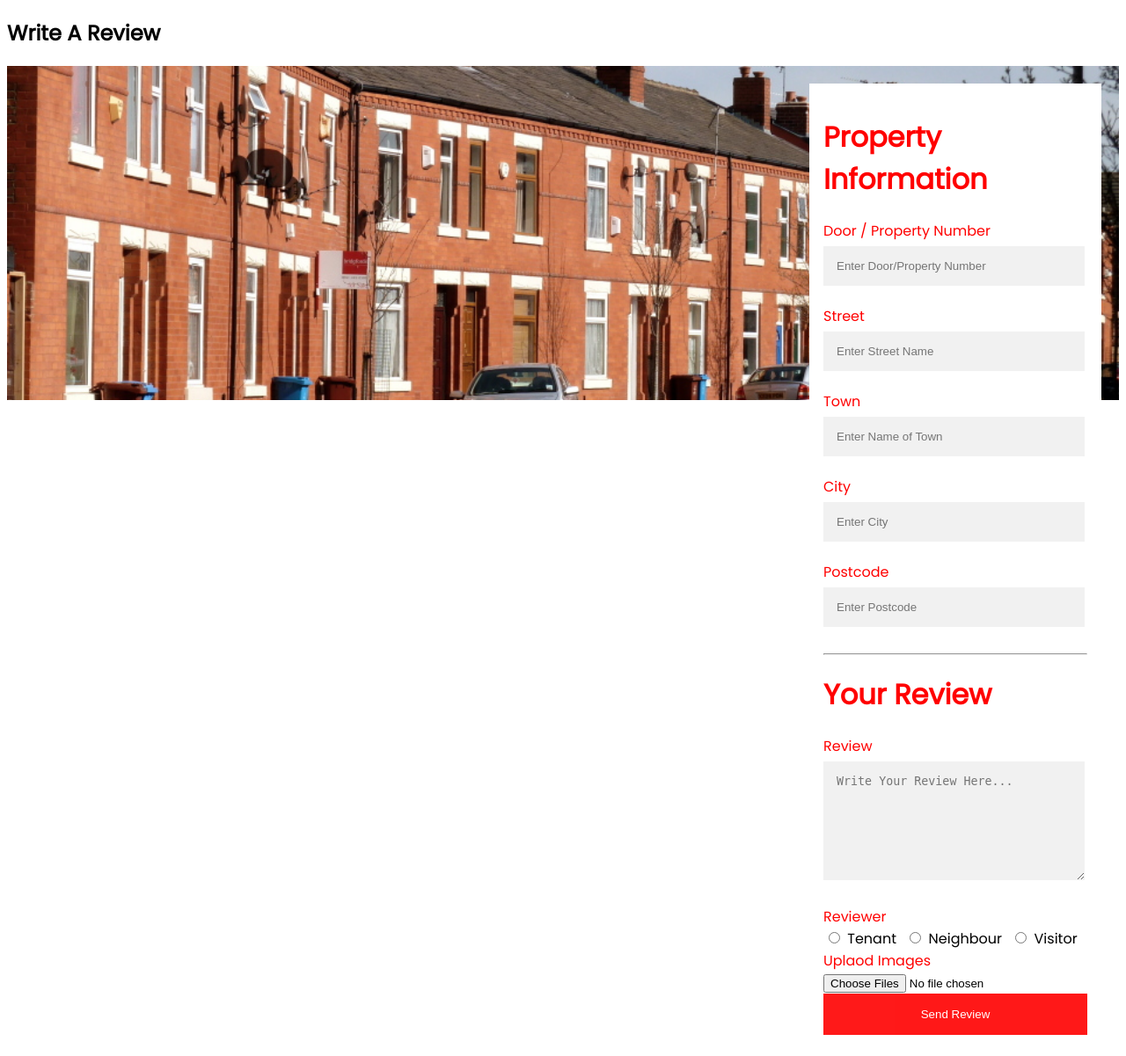
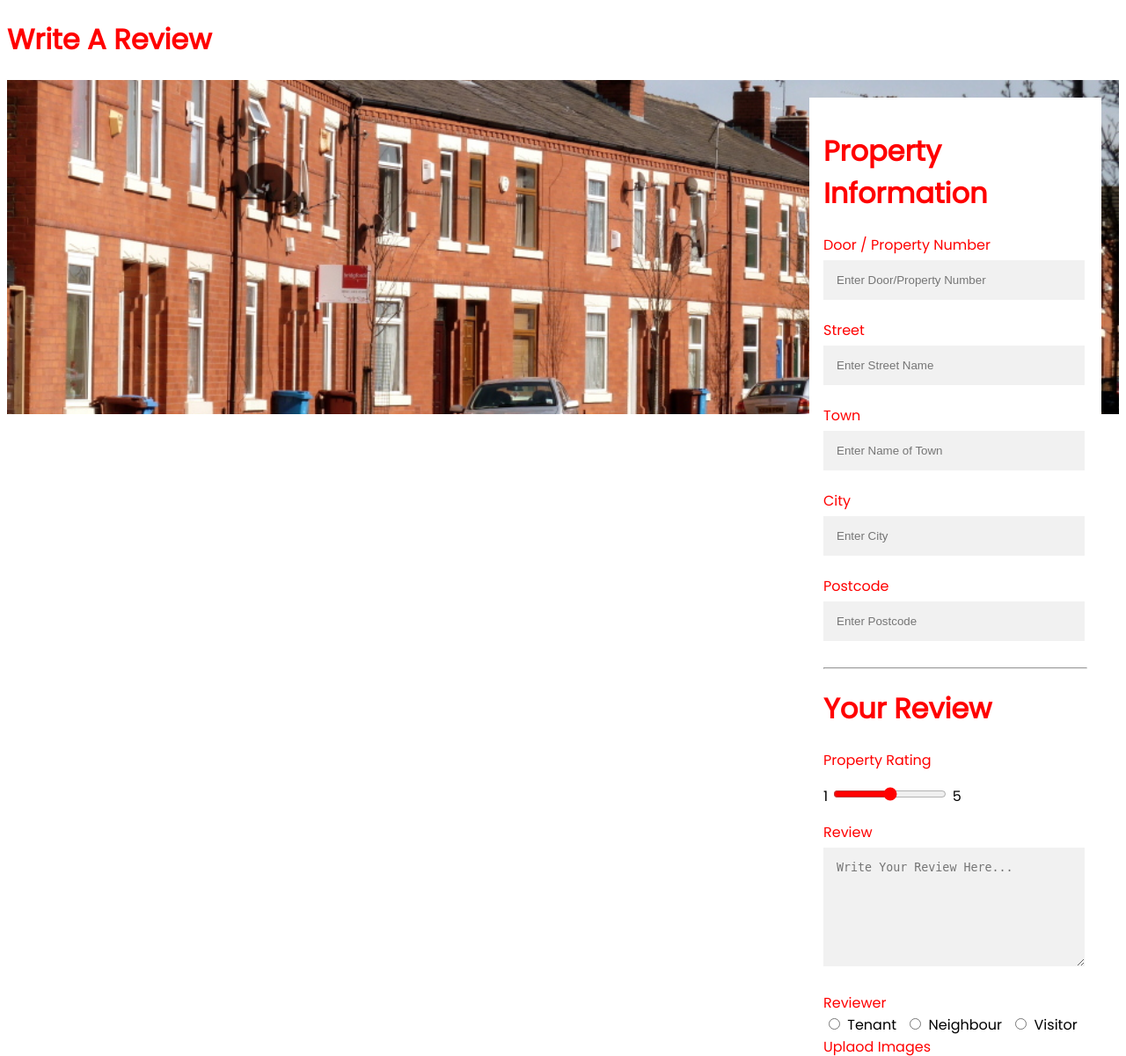
Before and after one commit to SinclairPythonAkoto/PythonRefactoring, a Flask app: template rate_my_landlord/project_0.1/templates/writeReview.html in a window 1280 px wide. Shown: the top 1201 px of the page at 88% size. Before the commit the page ends 1177 px from the top, so only its background shows below. Run offline with Flask 2, Linux system fonts and the light colour scheme; the template is opened without the code that fills it, so the values that code supplies are empty; some libraries are stand-ins or nearby versions.

Commit message:
Rating slider added to review page

```diff
--- a/rate_my_landlord/project_0.1/templates/writeReview.html
+++ b/rate_my_landlord/project_0.1/templates/writeReview.html
@@ -6,6 +6,7 @@
     <meta name="description" content="Web app that enables users to rate the condition and attributes of a property.">
     <meta name="viewport" content="width=device-width, initial-scale=1">
     <link rel="stylesheet" href="https://fonts.googleapis.com/css?family=Poppins">
+    <link rel="stylesheet" href="https://cdnjs.cloudflare.com/ajax/libs/font-awesome/4.7.0/css/font-awesome.min.css">
     <style>
         body, html {
 	    height: 100%;
@@ -82,10 +83,16 @@
             filter: blur(0px);
 	    -webkit-filter: blur(0px);
 	}
+	.checked {
+            color: red;
+	}
+
     </style>
+    <script src="https://kit.fontawesome.com/fbfdd5a072.js" crossorigin="anonymous"></script>
 </head>
 <body>
-    <h2>Write A Review</h2>
+    <h1>Write A Review</h1>
+    <!-- Create a review form -->
     <div class="bg-img">
         <form action="/" class="container">
 	    <h1 class="disableBlur">Property Information</h1>
@@ -101,6 +108,8 @@
 	    <input type="text" placeholder="Enter Postcode" name="postcode" style="width:89%" required/>
 	    <hr>
 	    <h1>Your Review</h1>
+	    <label for="rating">Property Rating</label>
+	    <p>1 <input type="range" id="rating" name="rating" min="1" max="5" style="accent-color:red"/> 5</p>
 	    <label for="writeReview">Review</label>
 	    <textarea placeholder="Write Your Review Here..." rows="7" cols="60" name="reviewText" style="width:89%" required></textarea>
 	    <label for="reviewer">Reviewer</label>
```
